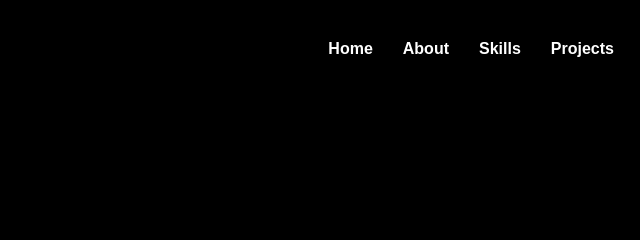
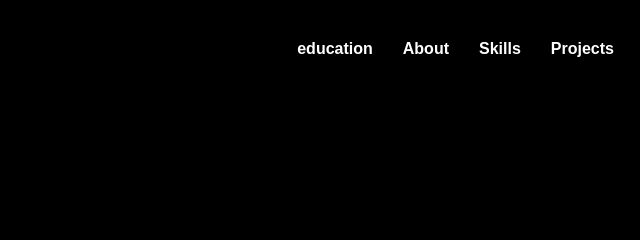
Before and after one commit to Divakar2Divu/Portfolio, a plain HTML site: page index.html in a window 1280 px wide. Shown: the top 240 px of the page, 467-1107 px from the left. Drawn offline with Linux system fonts and the light colour scheme.

Commit message:
Update index.html

```diff
--- a/index.html
+++ b/index.html
@@ -15,7 +15,7 @@
         <nav>
             <div class="logo">My Portfolio</div>
             <ul class="nav-links">
-                <li><a href="#">Home</a></li>
+                <li><a href="#">education</a></li>
                 <li><a href="#about">About</a></li>
                 <li><a href="#skills">Skills</a></li>
                 <li><a href="#projects">Projects</a></li>
```
